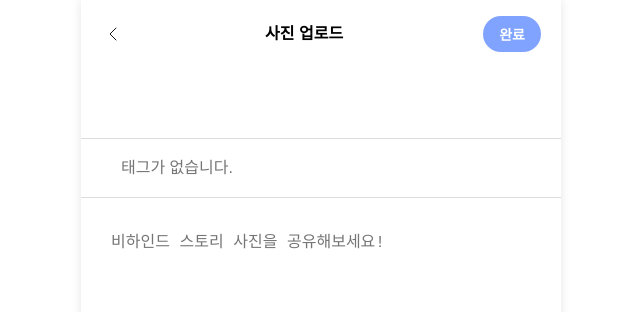
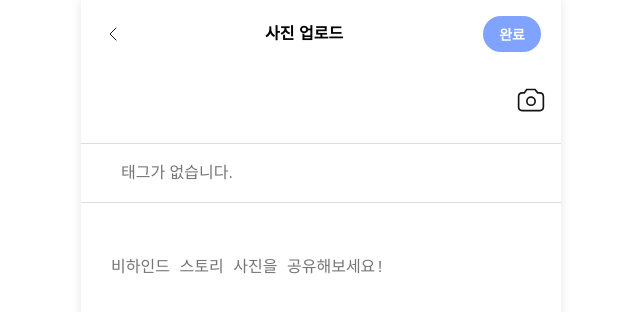
Before and after one commit to aong13/Addit-web, a React (Create React App) app: page /upload/tickle in a window 1280 px wide. Shown: the top 312 px of the page, without its empty margins (319-959 px from the left). Built offline with nearby package versions, Linux system fonts and the light colour scheme; a web font is replaced by a local one.

Commit message:
:sparkles: feat: 이미지 업로드 기능 추가
- 업로드 후 로그 확인 (url로 미리보기)
- 이미지 삭제

```diff
--- a/src/pages/UploadRelay.jsx
+++ b/src/pages/UploadRelay.jsx
@@ -3,7 +3,6 @@ import { useNavigate } from "react-router-dom";
 import Header from "../components/layout/Header";
 import styled from "styled-components";
 
-// TagInput 컴포넌트
 const TagInput = ({ value, onChange }) => {
   return (
     <TagContainer>
@@ -18,13 +17,13 @@ const TagInput = ({ value, onChange }) => {
 };
 
 const UploadRelay = () => {
-  const navigate = useNavigate(); // useNavigate 훅
-  const [title, setTitle] = useState(""); // 제목
-  const [intro, setIntro] = useState(""); // 소개
-  const [tags, setTags] = useState(""); // 태그
+  const navigate = useNavigate();
+  const [title, setTitle] = useState("");
+  const [intro, setIntro] = useState("");
+  const [tags, setTags] = useState("");
 
   const handleTitleChange = (e) => {
-    setTitle(e.target.value.slice(0, 100)); // 제목은 최대 100자
+    setTitle(e.target.value.slice(0, 40)); // 제목 최대 40자
   };
 
   const handleIntroChange = (e) => {
--- a/src/pages/UploadTickle.jsx
+++ b/src/pages/UploadTickle.jsx
@@ -1,7 +1,9 @@
-import React, { useState } from "react";
+import React, { useState, useRef } from "react";
 import { useLocation } from "react-router-dom";
 import Header from "../components/layout/Header";
 import styled from "styled-components";
+import cameraIcon from "../assets/icons/camera.svg";
+import deleteIcon from "../assets/icons/x_icon.svg"; // X 아이콘 추가
 
 const TagInput = ({ value }) => {
   return (
@@ -18,28 +20,68 @@ const TagInput = ({ value }) => {
 
 const UploadTickle = () => {
   const location = useLocation();
-  const { title, tags, intro } = location.state || {}; //이전에서 받아옴
+  const { title, tags, intro } = location.state || {};
   const [content, setContent] = useState("");
+  const [image, setImage] = useState(null);
+  const fileInputRef = useRef(null);
 
-  //로그로 일단 확인
-  const submit = () => {
+  const handleFileChange = (e) => {
+    const file = e.target.files[0];
+    if (file) {
+      setImage(URL.createObjectURL(file));
+    }
+  };
+
+  const handleRemoveImage = () => {
+    setImage(null);
+    if (fileInputRef.current) {
+      fileInputRef.current.value = "";
+    }
+  };
+
+  const handleSubmit = () => {
     console.log("제목:", title);
     console.log("태그:", tags);
     console.log("소개:", content);
     console.log("내용:", intro);
+    console.log("이미지:", image);
   };
 
   return (
     <Container>
-      <Header title={"사진 업로드"} buttonText="완료" onBtnClick={submit} />
+      <Header title="사진 업로드" buttonText="완료" onBtnClick={handleSubmit} />
       <FormContainer>
+        <TitleInputWrapper>
           <Input type="text" value={title} readOnly titleStyle />
+          <label htmlFor="fileUpload">
+            <CameraBtn src={cameraIcon} alt="카메라 버튼" />
+          </label>
+          <HiddenFileInput
+            ref={fileInputRef}
+            id="fileUpload"
+            type="file"
+            accept="image/*"
+            onChange={handleFileChange}
+          />
+        </TitleInputWrapper>
         <TagInput value={tags} />
+        <ContentContainer>
+          {image && (
+            <ImageWrapper>
+              <PreviewImage src={image} alt="미리보기 이미지" />
+              <RemoveButton
+                src={deleteIcon}
+                alt="delete"
+                onClick={handleRemoveImage}
+              />
+            </ImageWrapper>
+          )}
           <TextArea
             value={content}
             placeholder="비하인드 스토리 사진을 공유해보세요!"
             onChange={(e) => setContent(e.target.value)}
           />
+        </ContentContainer>
       </FormContainer>
     </Container>
   );
@@ -60,11 +102,12 @@ const FormContainer = styled.div`
 `;
 
 const Input = styled.input`
-  margin: 0 20px;
+  margin-left: 20px;
   padding: 10px;
   font-size: 16px;
   border: none;
   outline: none;
+  flex: 1;
   ${({ titleStyle }) =>
     titleStyle &&
     `
@@ -74,7 +117,6 @@ const Input = styled.input`
 `;
 
 const TextArea = styled.textarea`
-  margin: 0 20px;
   padding: 10px;
   font-size: 16px;
   border: none;
@@ -89,4 +131,53 @@ const TagContainer = styled.div`
   padding: 10px;
 `;
 
+const TitleInputWrapper = styled.div`
+  display: flex;
+  justify-content: space-between;
+  align-items: center;
+  padding: 0 10px;
+`;
+
+const CameraBtn = styled.img`
+  width: 40px;
+  height: 40px;
+  cursor: pointer;
+  border-radius: 50%;
+  object-fit: cover;
+`;
+
+const HiddenFileInput = styled.input`
+  display: none;
+`;
+
+const ContentContainer = styled.div`
+  padding: 20px;
+  display: flex;
+  flex-direction: column;
+`;
+
+const ImageWrapper = styled.div`
+  margin: 10px;
+  position: relative;
+  display: inline-block;
+  width: 30%;
+  aspect-ratio: 9 / 16;
+`;
+
+const PreviewImage = styled.img`
+  width: 100%;
+  height: 100%;
+  object-fit: cover;
+`;
+
+const RemoveButton = styled.img`
+  position: absolute;
+  top: 0px;
+  right: 0px;
+  width: 20px;
+  height: 20px;
+  cursor: pointer;
+  background: #ffffff80;
+`;
+
 export default UploadTickle;
```
Also changed, not shown: src/assets/icons/camera.svg (added), src/assets/icons/x_icon.svg (added). Lines whose indentation alone changed are shown as unchanged.
